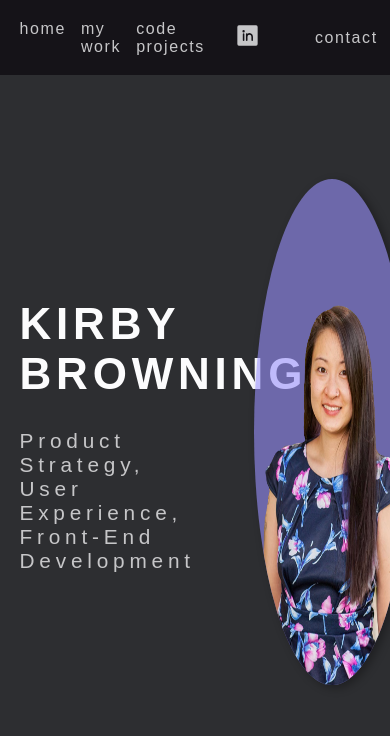
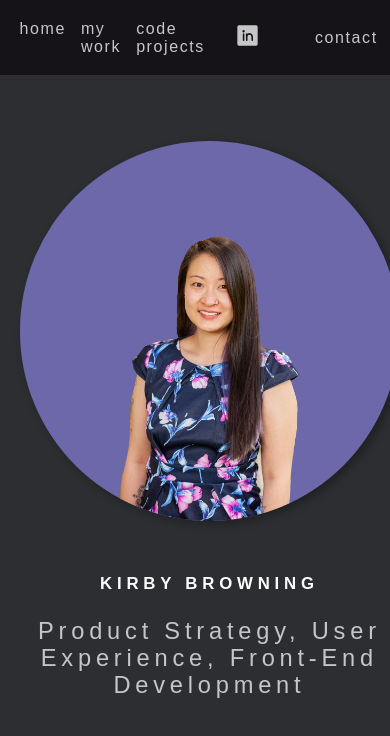
Before and after one commit to kbrowning718/portfolio, a React (Create React App) app: page / in a window 390 px wide. Shown: the top 736 px of the page. Built offline with nearby package versions, Linux system fonts and the light colour scheme; some icons are missing.

Commit message:
cleaned up #hero1 css

```diff
--- a/src/components/Hero/Hero.css
+++ b/src/components/Hero/Hero.css
@@ -1,6 +1,5 @@
 .hero-container {
   display: flex;
-  z-index: 1;
   position: relative;
   width: 100%;
   height: 100vh;
@@ -19,9 +18,9 @@
   margin-top: 5%;
   display: flex;
   z-index: 1;
-  gap: 10%;
-  height: 75vh;
-  width: 100%;
+  gap: 5%;
+  height: 100vh;
   align-items: center;
   padding: 0px 5%;
+  width: 100%;
 }
--- a/src/components/HeroHeadings/HeroHeadings.css
+++ b/src/components/HeroHeadings/HeroHeadings.css
@@ -1,10 +1,7 @@
-.headline-wrapper {
-    max-width: 50%;
 
-}
 
   .hero-header {
-    font-size: 2.75rem;
+    font-size: 5vh;
     color: #FCFCFD;
     font-weight: 600;
     letter-spacing: 0.3rem;
@@ -15,6 +12,30 @@
   .hero-subhead {
     letter-spacing: 0.3rem;
     font-weight: 400;
-    font-size: 1.3rem;
+    font-size: 2.5vh;
     color:#C6C6C8;
   }
+
+  @media screen and (max-width: 830px) {
+
+  .text-wrapper {
+    text-align: center;
+    width: 75%;
+  }
+
+  .hero-header {
+    font-size: 4.3vw;
+  }
+
+  .hero-subhead {
+    font-size: 2.8vh;
+  }
+}
+
+@media screen and (max-width: 600px) {
+  .text-wrapper {
+    width: unset;
+  }
+
+
+}
--- a/src/components/HeroHeadings/HeroHeadings.jsx
+++ b/src/components/HeroHeadings/HeroHeadings.jsx
@@ -2,12 +2,10 @@ import "./HeroHeadings.css";
 
 export const HeroHeadings = ({ headerText, subheaderText, children }) => {
   return (
-    <div className="headline-wrapper">
-      <div className="text-wrapper">
-        <h1 className="hero-header">{headerText}</h1>
-        <p className="hero-subhead">{subheaderText}</p>
-        {children}
-      </div>
+    <div className="text-wrapper">
+      <h1 className="hero-header">{headerText}</h1>
+      <p className="hero-subhead">{subheaderText}</p>
+      {children}
     </div>
   );
 };
--- a/src/containers/Home/Home.css
+++ b/src/containers/Home/Home.css
@@ -11,18 +11,12 @@
   display:none;
 }
 
-.headshot {
-max-width: 100%;
-max-height: 100%;
-height: 75%;
-
-
-}
 
 
 .header-img-container {
-height: 80%;
-width: 60vh;
+  height: 50vh;
+  width: 50vh;
+  min-width: 50vh;
   overflow: hidden;
   display: flex;
   justify-content: center;
@@ -31,6 +25,12 @@ width: 60vh;
   border-radius: 50%;
   box-shadow: 4px 3px 10px 0px rgba(0,0,0,0.32);
 }
+
+.headshot {
+  max-height: 100%;
+  max-width: 100%;
+  height: 75%;
+  }
 
 #home {
   background: #2D2E31;
@@ -46,6 +46,24 @@ width: 60vh;
 }
 
 
-#hero1 {
-  justify-content: space-around;
+
+@media screen and (max-width: 830px) {
+  .hero-img-container {
+  flex-direction: column;
+    width: unset;
+  }
+
+  .header-img-container {
+    max-height:45vh;
+    max-width: 45vh;
+    min-width: unset;
+  }
+
+  #hero1 {
+    justify-content: center;
+    flex-direction: column-reverse;
+  }
+
+
+
 }
```
